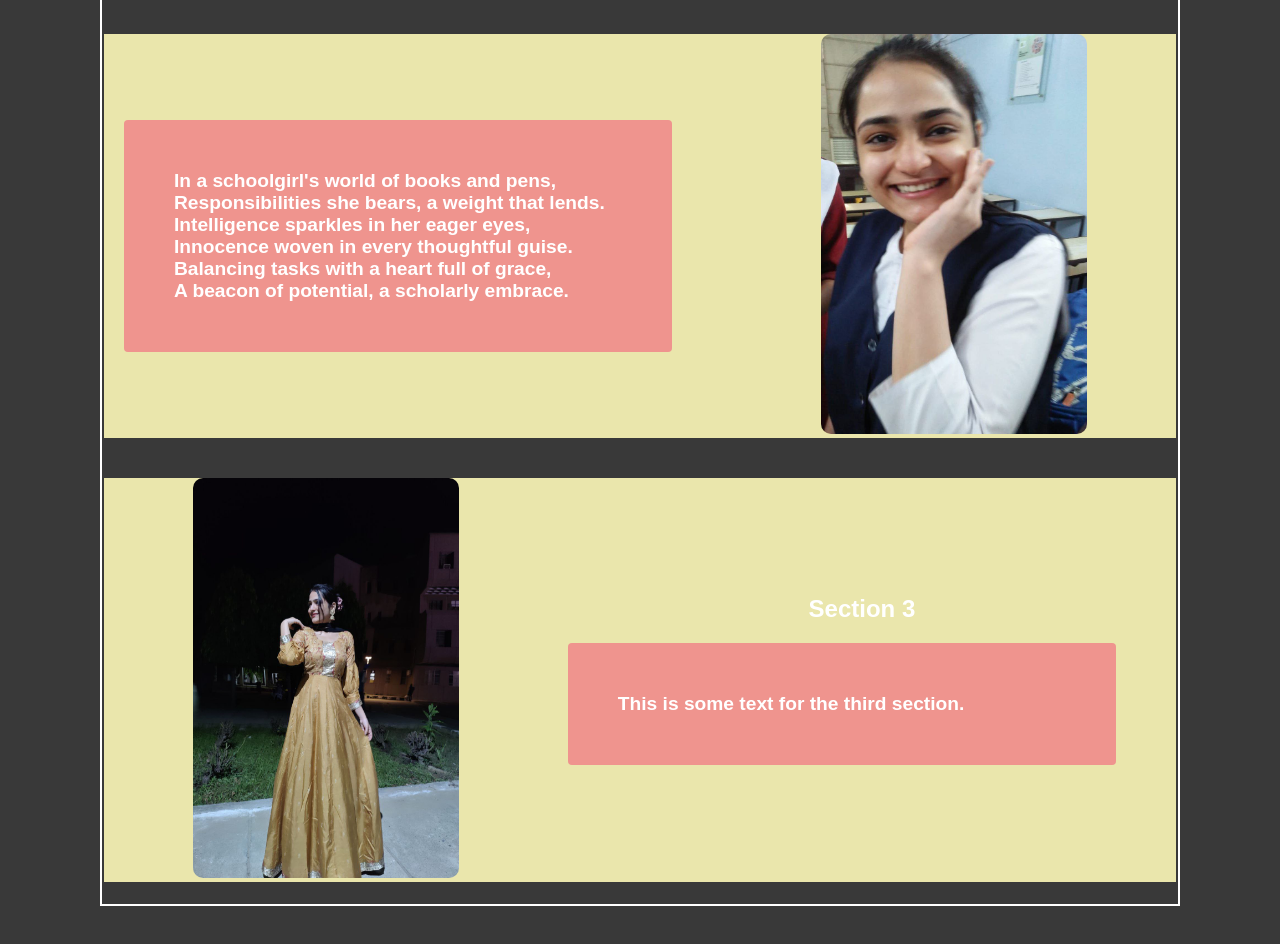
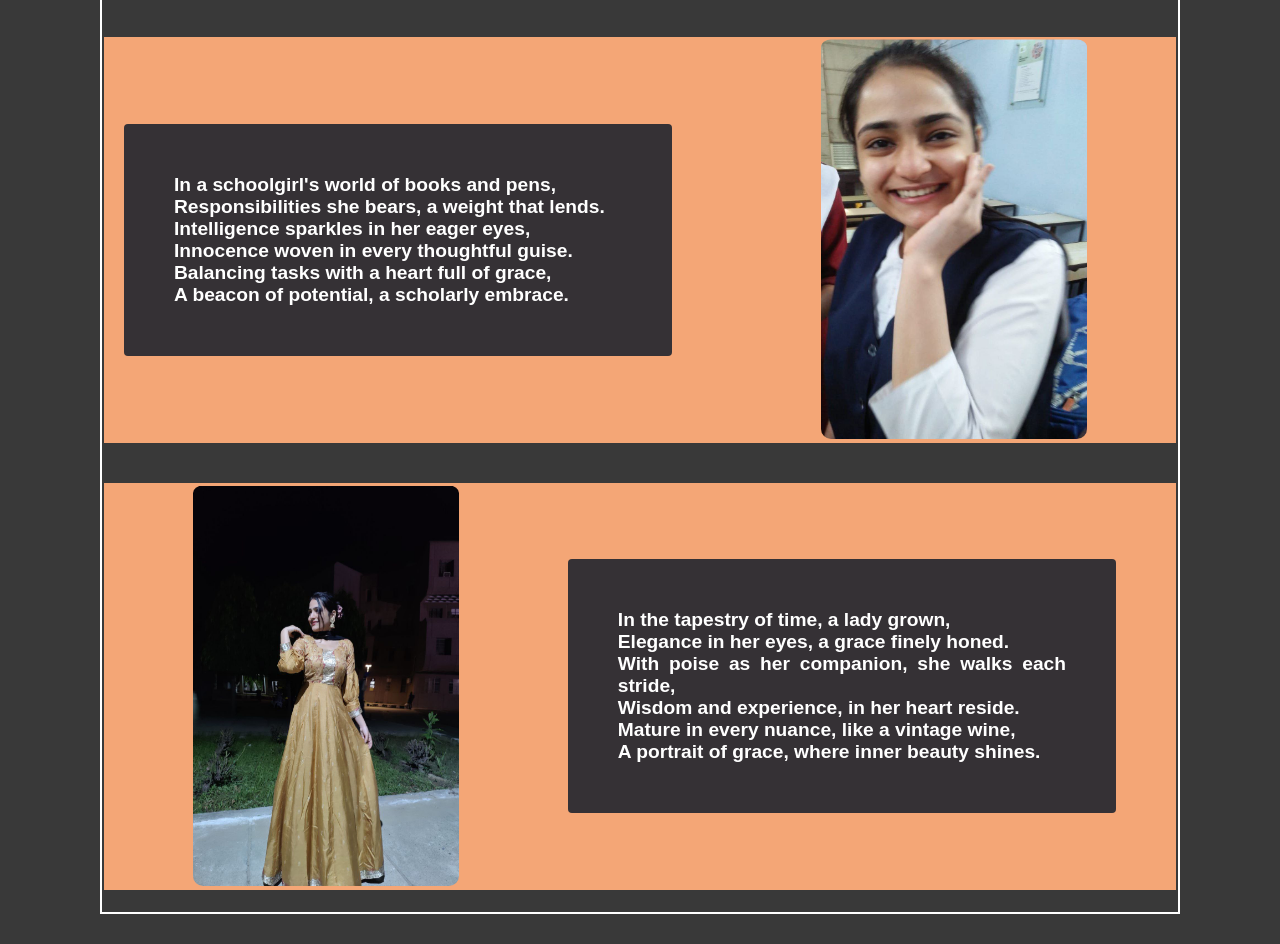
Before and after one commit to anshikasrivastava17/AParadise, a plain HTML site: page about.html in a window 1280 px wide. Shown: the part 464-1408 px from the top of the page. Drawn offline with Linux system fonts and the light colour scheme.

Commit message:
about page styling

```diff
--- a/about.html
+++ b/about.html
@@ -32,7 +32,7 @@
             align-items: center;
             width: 100%;
             box-sizing: border-box;
-            background-color: rgb(234, 230, 172);
+            background-color: rgb(244, 166, 118);
         }
 
         .image-container {
@@ -46,6 +46,7 @@
             width: 450px;
             height: 400px; /* Maintain the aspect ratio of the image */
             border-radius: 10px; /* Make the image a square with rounded corners */
+            padding-top: 2.5px;
         }
 
         .text {
@@ -56,7 +57,7 @@
         }
 
         p{
-            background-color: rgb(239, 148, 142);
+            background-color: #353135;
             padding: 50px;
             margin-right: 40px;
             border-radius: 4px;
@@ -107,8 +108,13 @@
                     <img class="image" src="images/about3.jpg" alt="Image 3">
                 </div>
                 <div class="text">
-                    <h2>Section 3</h2>
-                    <p>This is some text for the third section.</p>
+                    <p>
+                        In the tapestry of time, a lady grown, <br>
+                        Elegance in her eyes, a grace finely honed. <br>
+                        With poise as her companion, she walks each stride, <br>
+                        Wisdom and experience, in her heart reside. <br>
+                        Mature in every nuance, like a vintage wine, <br>
+                        A portrait of grace, where inner beauty shines.</p>
                 </div>
             </div>
         </div>
```
